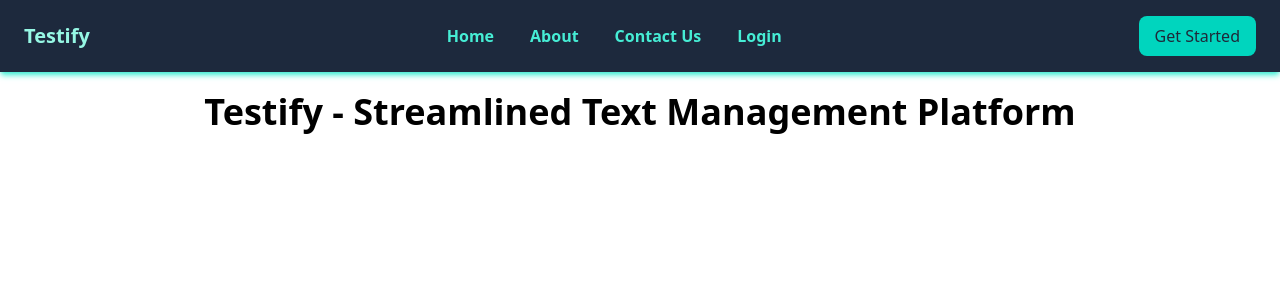
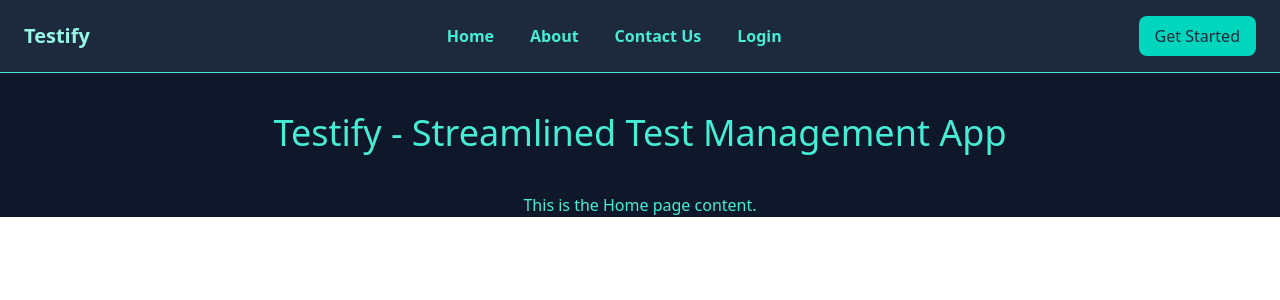
Before and after one commit to shivanshu-garg1/Testify, a React (Vite) app in the folder Frontend/: page / in a window 1280 px wide. Shown: the top 300 px of the page. Built offline with nearby package versions, Linux system fonts and the light colour scheme.

Commit message:
Shivanshu garg

```diff
--- a/Frontend/src/components/Navbar.jsx
+++ b/Frontend/src/components/Navbar.jsx
@@ -6,7 +6,7 @@ export default function Navbar() {
   const [isOpen, setIsOpen] = useState(false);
 
   return (
-    <nav className="container mx-auto px-6 py-4 flex justify-between items-center bg-slate-800 text-gray-100 shadow-teal-300 shadow-md">
+    <nav className="container mx-auto px-6 py-4 flex justify-between items-center bg-slate-800 text-gray-100 shadow-teal-900 shadow-md border-b-1 border-teal-300">
       {/* App Name */}
       <div className="text-xl font-bold text-teal-200 cursor-pointer relative group">
         Testify
--- a/Frontend/src/pages/Home.jsx
+++ b/Frontend/src/pages/Home.jsx
@@ -1,6 +1,11 @@
-import React from 'react'
+import React from "react";
 export default function Home() {
   return (
-    <h1 className="text-center text-4xl font-semibold  my-5">Testify - Streamlined Text Management Platform</h1>
-  )
+    <div className="bg-slate-900 text-teal-300 ">
+      <h1 className="text-center py-10 text-2xl sm:text-3xl md:text-4xl ">
+        Testify - Streamlined Test Management App
+      </h1>
+      <p className="text-center">This is the Home page content.</p>
+    </div>
+  );
 }
```
